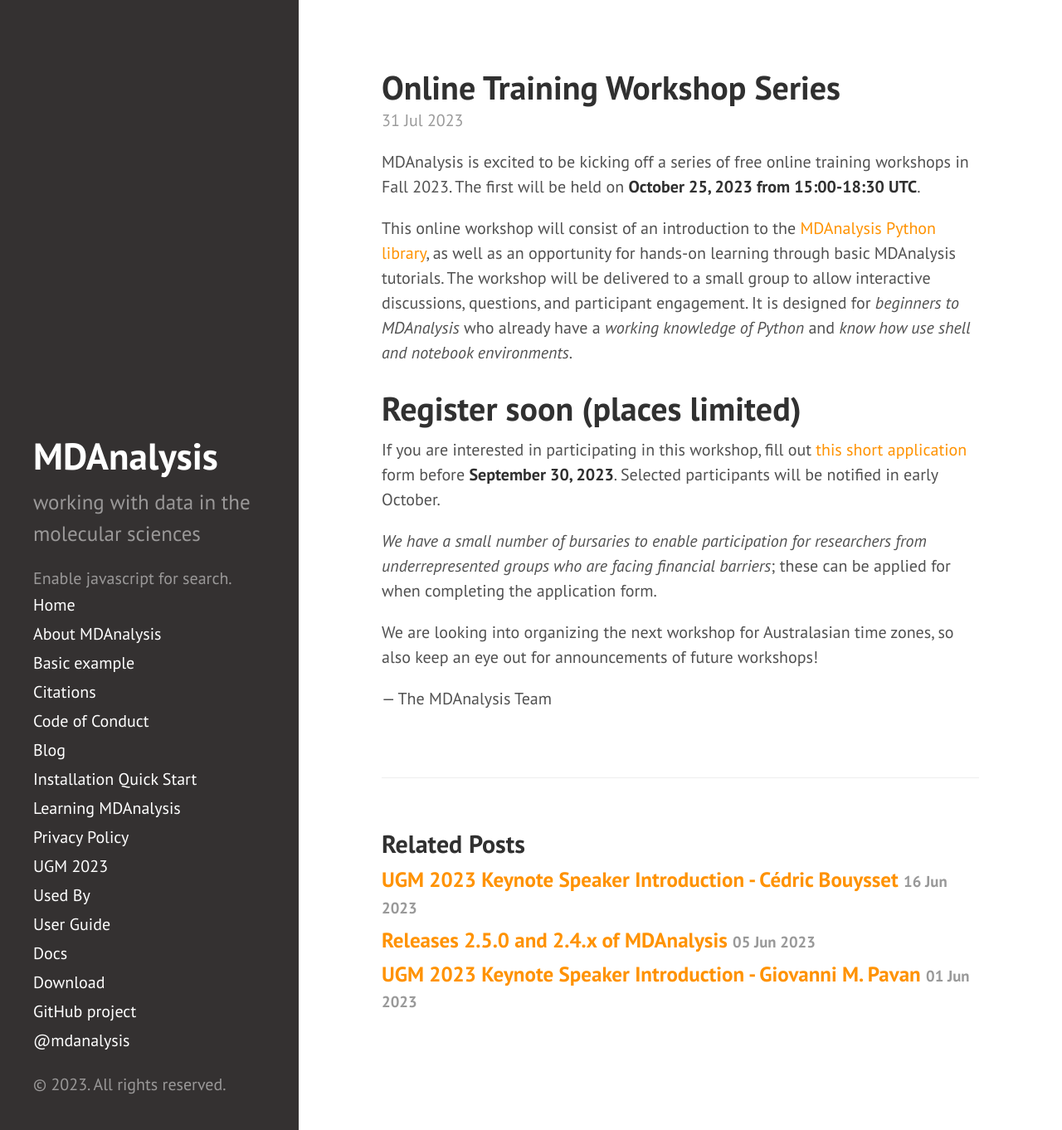
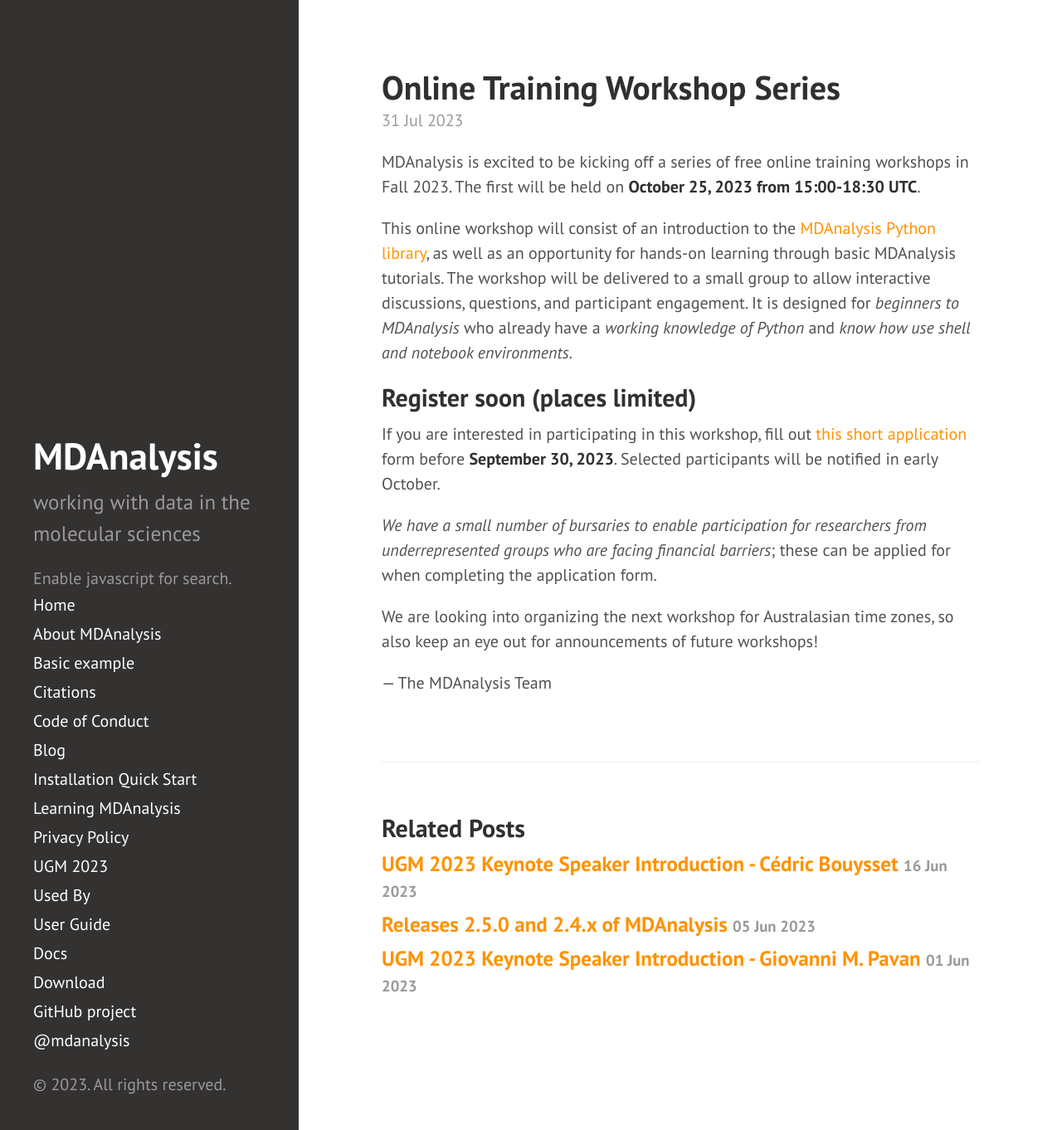
Before and after one commit to MDAnalysis/MDAnalysis.github.io, a Jekyll site: the page built from _posts/2023-07-31-workshops.md, in a window 1280 px wide and 1362 px high. Shown: the whole window at 83% size. Built offline with Jekyll 4.4.1, drawn with Linux system fonts in a browser that asks for light colours; comment, search, counter and statistics services are not loaded.

```diff
--- a/_posts/2023-07-31-workshops.md
+++ b/_posts/2023-07-31-workshops.md
@@ -7,7 +7,7 @@ MDAnalysis is excited to be kicking off a series of free online training worksho
 
 This online workshop will consist of an introduction to the [MDAnalysis Python library][MDAnalysis], as well as an opportunity for hands-on learning through basic MDAnalysis tutorials. The workshop will be delivered to a small group to allow interactive discussions, questions, and participant engagement. It is designed for *beginners to MDAnalysis* who already have a *working knowledge of Python* and *know how use shell and notebook environments*.
 
-# Register soon (places limited)
+## Register soon (places limited)
 If you are interested in participating in this workshop, fill out [this short application][eventbrite] form before **September 30, 2023**. Selected participants will be notified in early October.
 
 *We have a small number of bursaries to enable participation for researchers from underrepresented groups who are facing financial barriers*; these can be applied for when completing the application form.
```
